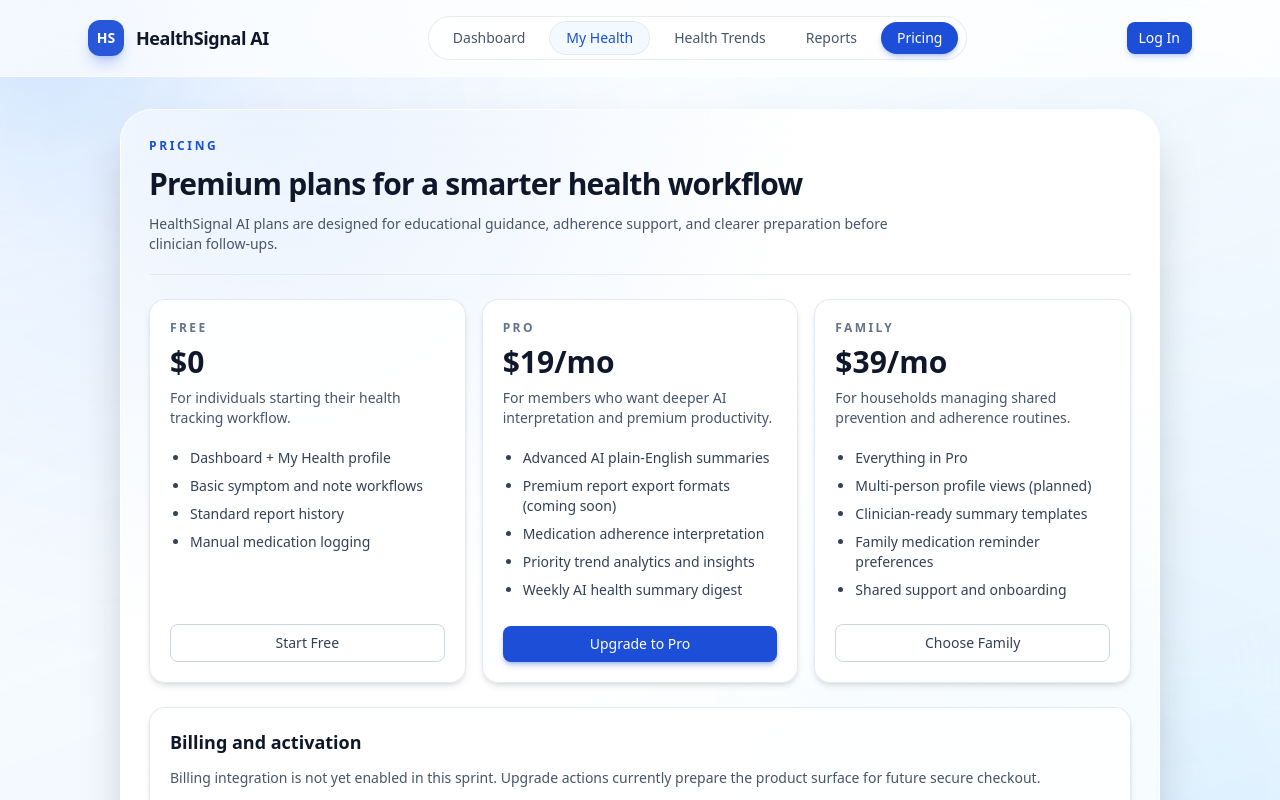
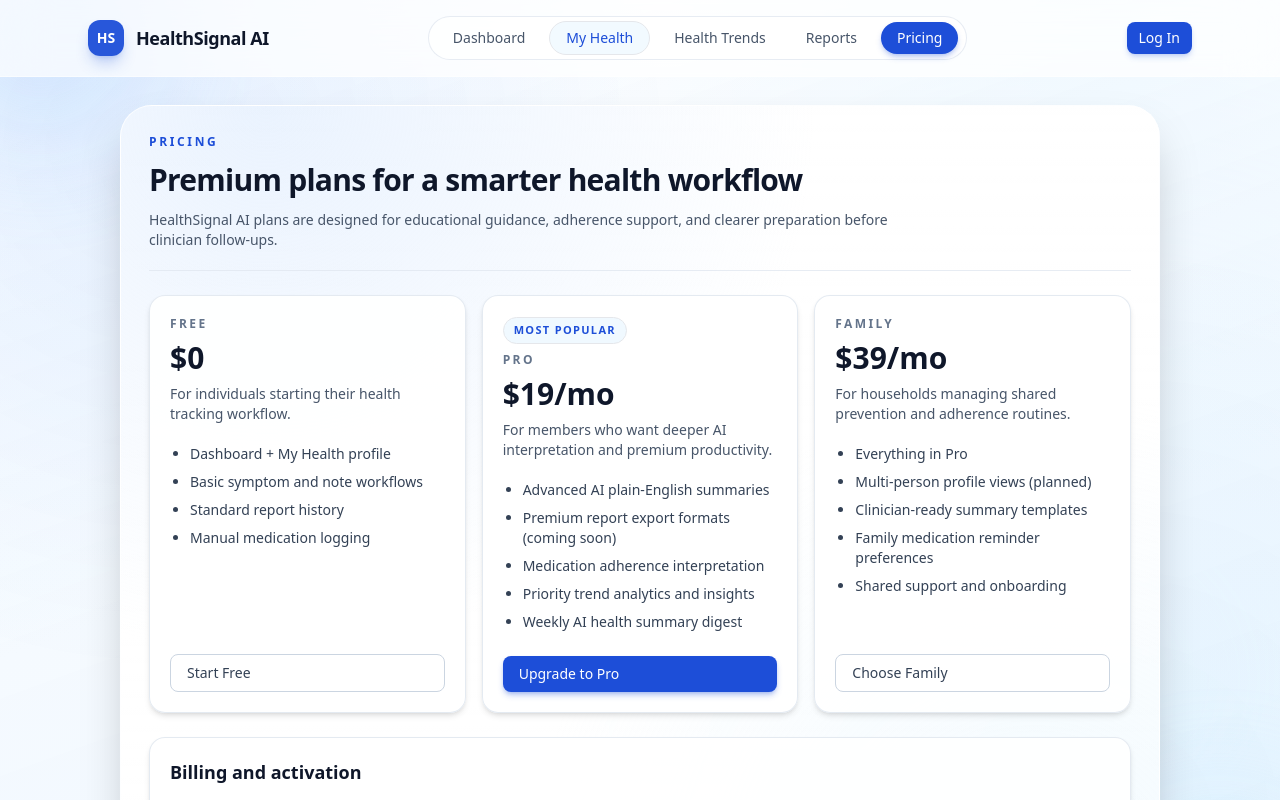
Before and after one commit to AleksaBot/HealthSignal-AI, a Next.js app in the folder frontend/: page /pricing in a window 1280 px wide. Shown: the top 800 px of the page. Built offline with nearby package versions, Linux system fonts and the light colour scheme; no server answers.

Commit message:
Polish workspace layout spacing and scroll behavior

```diff
--- a/frontend/app/globals.css
+++ b/frontend/app/globals.css
@@ -87,7 +87,7 @@ body::after {
   }
 
   .site-backdrop {
-    @apply relative isolate min-h-screen text-slate-900 transition-colors dark:text-slate-100;
+    @apply relative isolate min-h-dvh text-slate-900 transition-colors dark:text-slate-100;
     background:
       radial-gradient(circle at 12% 16%, rgba(191, 219, 254, 0.22), transparent 38%),
       radial-gradient(circle at 88% 84%, rgba(186, 230, 253, 0.2), transparent 42%),
--- a/frontend/app/pricing/page.tsx
+++ b/frontend/app/pricing/page.tsx
@@ -63,7 +63,12 @@ export default function PricingPage() {
               plan.highlight ? "border-brand-400/60 shadow-brand-500/20 dark:border-brand-400/50" : ""
             }`}
           >
-            <div className="space-y-2">
+            <div className="space-y-2 min-w-0">
+              {plan.highlight ? (
+                <span className="inline-flex w-fit rounded-full border border-brand-300/80 bg-brand-50 px-2.5 py-1 text-[11px] font-semibold uppercase tracking-[0.12em] text-brand-700 dark:border-brand-500/60 dark:bg-brand-900/45 dark:text-brand-200">
+                  Most popular
+                </span>
+              ) : null}
               <p className="text-xs font-semibold uppercase tracking-[0.2em] text-slate-500 dark:text-slate-400">{plan.name}</p>
               <p className="text-3xl font-semibold text-slate-900 dark:text-slate-100">{plan.price}</p>
               <p className="text-sm text-slate-600 dark:text-slate-300">{plan.description}</p>
@@ -73,8 +78,8 @@ export default function PricingPage() {
                 <li key={feature}>{feature}</li>
               ))}
             </ul>
-            <button
-              type="button"
+            <Link
+              href="/auth"
               className={`mt-6 rounded-lg px-4 py-2 text-sm font-medium transition ${
                 plan.highlight
                   ? "bg-brand-700 text-white shadow-md shadow-brand-700/30 hover:-translate-y-0.5 hover:bg-brand-600"
@@ -82,7 +87,7 @@ export default function PricingPage() {
               }`}
             >
               {plan.cta}
-            </button>
+            </Link>
           </article>
         ))}
       </div>
--- a/frontend/components/AppShell.tsx
+++ b/frontend/components/AppShell.tsx
@@ -126,7 +126,7 @@ export function AppShell({ children }: { children: ReactNode }) {
   const profileLabel = displayName ?? "Account";
 
   return (
-    <div className="site-backdrop">
+    <div className="site-backdrop flex min-h-dvh flex-col">
       <header className="sticky top-0 z-30 border-b border-white/50 bg-white/70 backdrop-blur-xl dark:border-slate-700/60 dark:bg-slate-950/70">
         <div className="mx-auto flex max-w-6xl items-center justify-between gap-4 px-6 py-4">
           <div className="flex items-center gap-3">
@@ -220,9 +220,9 @@ export function AppShell({ children }: { children: ReactNode }) {
         </div>
       </header>
 
-      <main className="mx-auto w-full max-w-[1180px] space-y-8 overflow-x-clip px-4 py-8 sm:px-6">{children}</main>
+      <main className="mx-auto w-full max-w-[1180px] min-w-0 flex-1 space-y-7 overflow-x-clip px-4 pb-5 pt-6 sm:px-6 sm:pb-6 sm:pt-7">{children}</main>
       <footer className="border-t border-slate-200/70 bg-white/60 backdrop-blur dark:border-slate-700/60 dark:bg-slate-950/60">
-        <div className="mx-auto flex max-w-6xl flex-col justify-between gap-3 px-6 py-5 text-xs text-slate-600 md:flex-row md:items-center dark:text-slate-300">
+        <div className="mx-auto flex max-w-6xl flex-col justify-between gap-3 px-6 py-4 text-xs text-slate-600 md:flex-row md:items-center dark:text-slate-300">
           <p>HealthSignal AI provides educational health guidance and is not a medical diagnosis tool.</p>
           <div className="flex flex-wrap gap-3">
             <Link href="/pricing" className="font-medium text-slate-700 hover:text-brand-700 dark:text-slate-200 dark:hover:text-brand-300">Pricing</Link>
```
Also changed, not shown: frontend/app/profile/page.tsx (+10 -10 lines).
